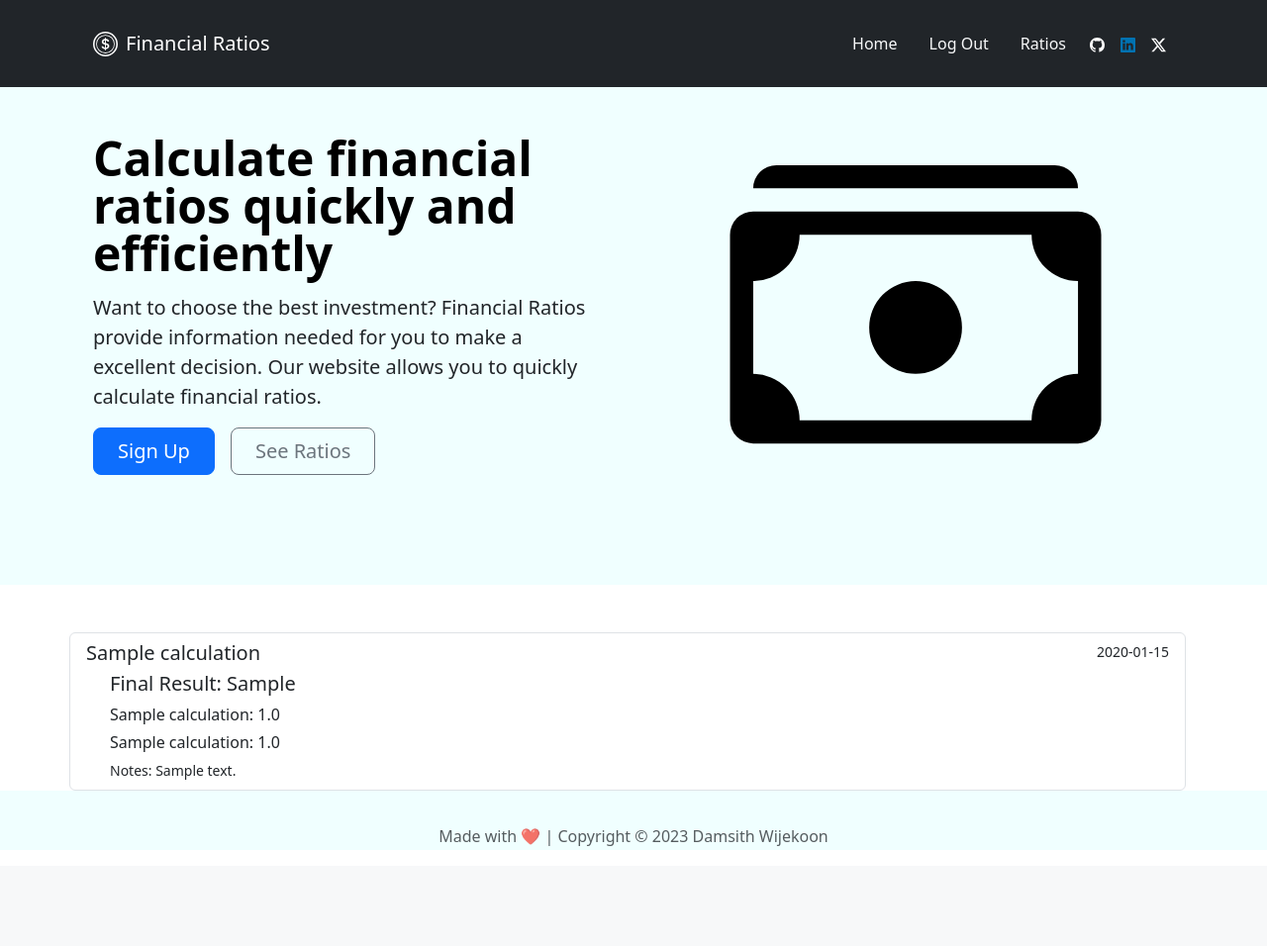
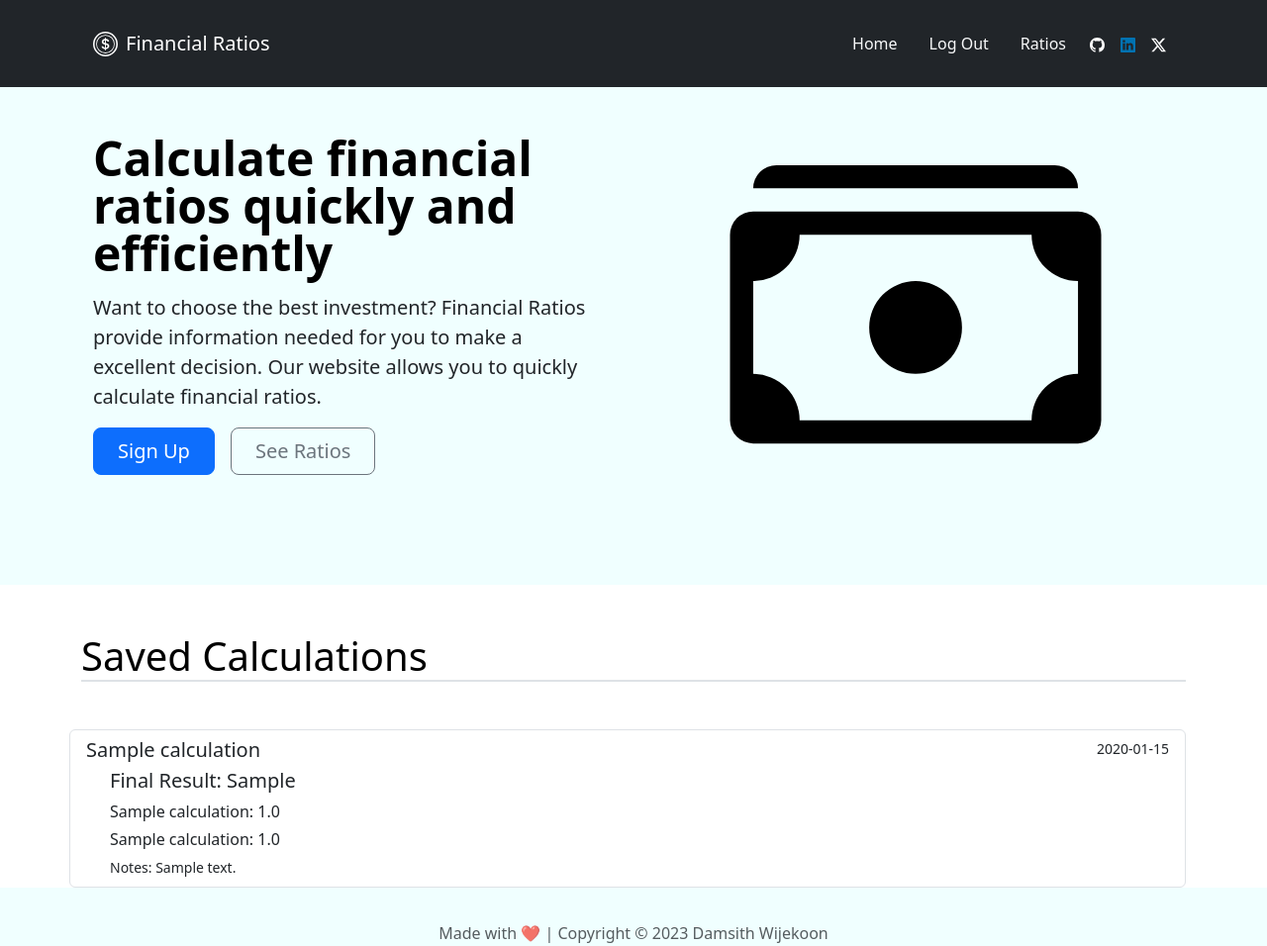
Before and after one commit to Damsith-LK/financial-ratios-app, a Flask app: page / in a window 1280 px wide. Shown: the top 956 px of the page at 99% size. Before the commit the page ends 855 px from the top, so only its background shows below. Run offline with Flask 3, Linux system fonts and the light colour scheme; a user stored in the database is signed in; tables that the repository leaves empty hold one stand-in row (values such as "Sample post"); some libraries are stand-ins or nearby versions.

Commit message:
Add a heading for saved calculations

```diff
--- a/templates/index.html
+++ b/templates/index.html
@@ -21,9 +21,12 @@
 <!--Here a features set and testimonial will appear if (not logged in) or if (user haven't saved any calculations) . Else it will show your past calculations history-->
 <section class="content">
 {% if is_logged_in and display_cals != [] %}
+  <div class="container my-5">
+    <h1 class="text-body-emphasis display-6 border-bottom border-2">Saved Calculations</h1>
+  </div>
   <!--Saved calculations-->
   <div class="list-group container my-5">
-  {% for cal in display_cals %}
+  {% for cal in display_cals[::-1] %}
     <div class="list-group-item list-group-item-action container" aria-current="true">
       <div class="d-flex w-100 justify-content-between">
         <h5 class="mb-1">{{ cal.calculation_name }}</h5>
```
